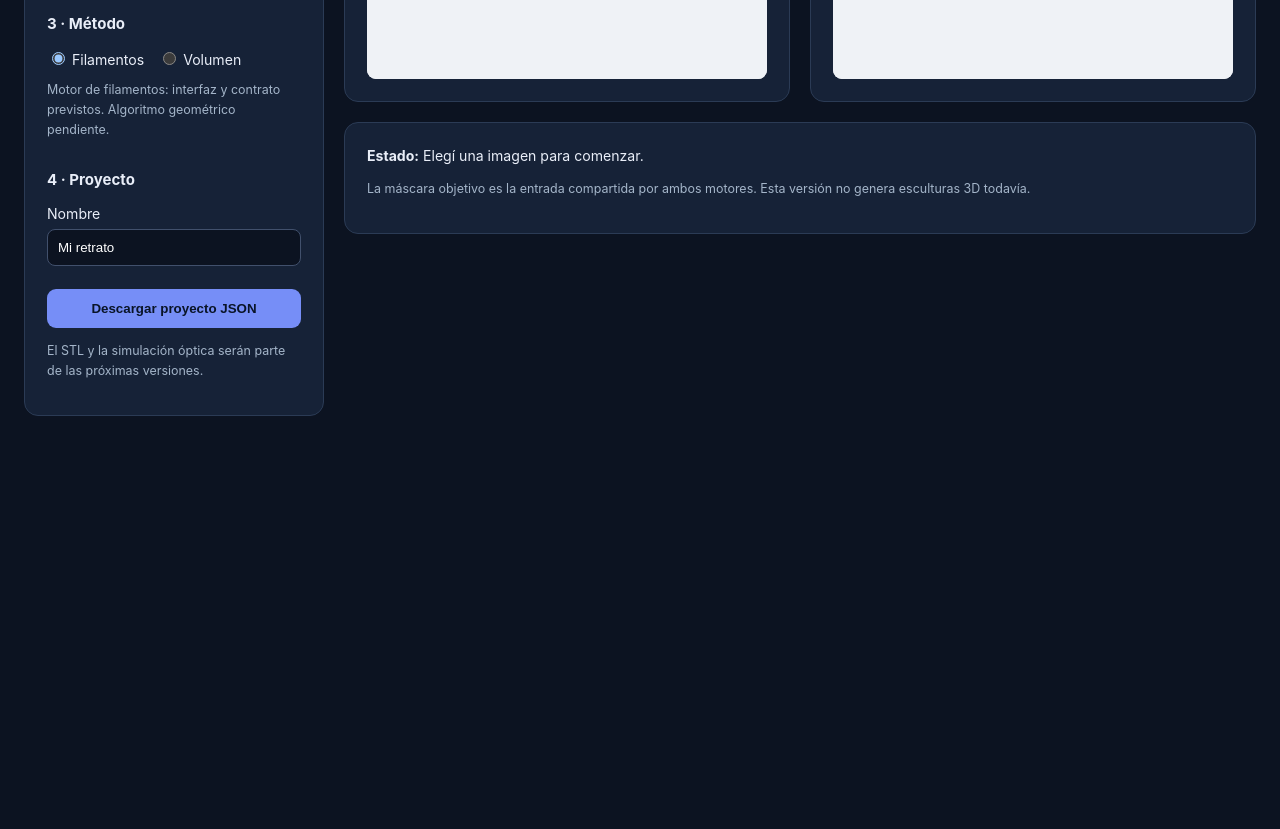
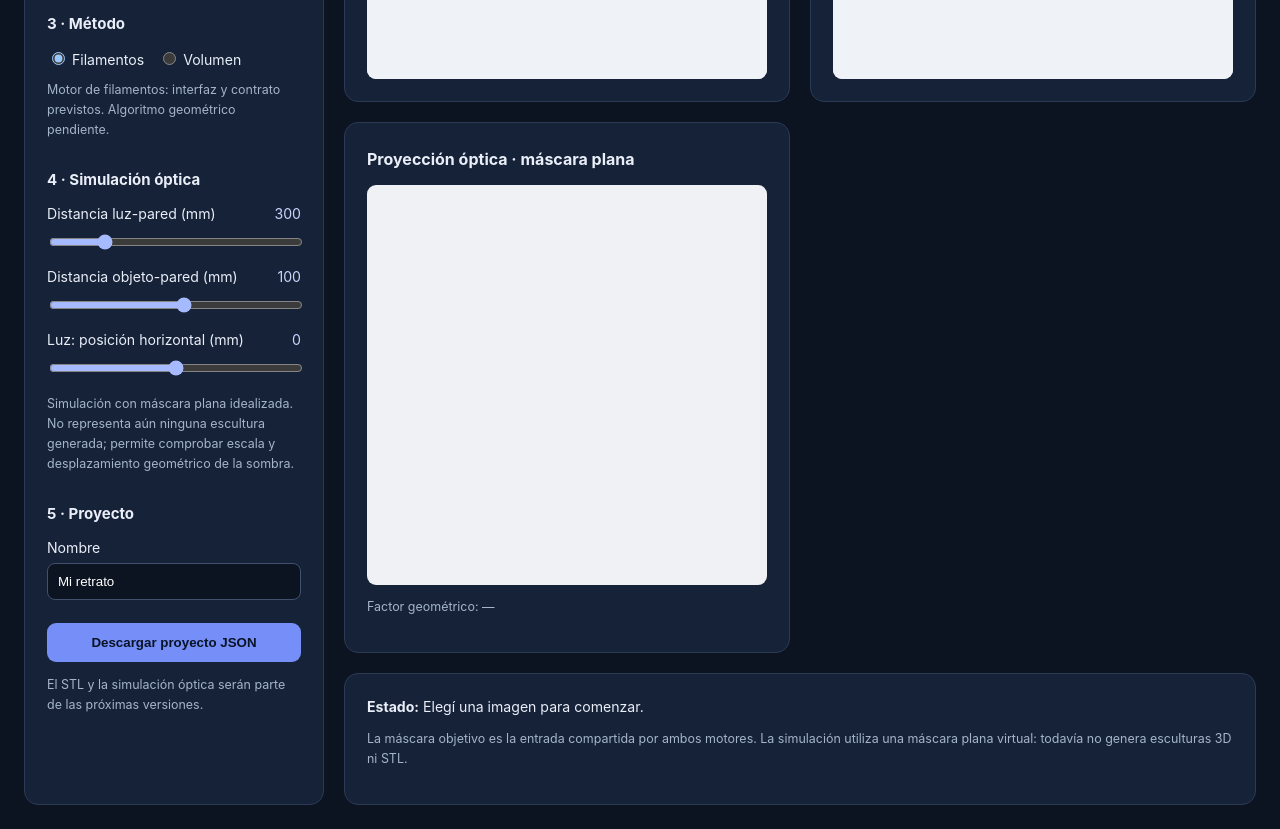
Before and after one commit to MaharBa264/shadow-portrait-studio, a website: page index.html in a window 1280 px wide. Shown: the part 500-1329 px from the top of the page. Before the commit the page ends 940 px from the top, so only its background shows below. Drawn offline with Linux system fonts and the light colour scheme.

Commit message:
feat: add adjustable flat-mask optical reference preview

```diff
--- a/index.html
+++ b/index.html
@@ -1,9 +1,14 @@
 <!doctype html>
 <html lang="es"><head><meta charset="utf-8"><meta name="viewport" content="width=device-width,initial-scale=1"><title>Shadow Portrait Studio</title><link rel="stylesheet" href="./src/style.css"></head>
-<body><header><span class="mark">◐</span><div><h1>Shadow Portrait Studio</h1><p>Laboratorio abierto de esculturas de sombras</p></div><span class="tag">Prototype 0.1</span></header>
+<body><header><span class="mark">◐</span><div><h1>Shadow Portrait Studio</h1><p>Laboratorio abierto de esculturas de sombras</p></div><span class="tag">Prototype 0.2</span></header>
 <main><aside class="panel"><h2>1 · Retrato</h2><label class="upload">Elegir imagen <input id="upload" type="file" accept="image/png,image/jpeg,image/webp"></label><p class="hint">Se procesa en tu navegador. No se envía a ningún servidor.</p>
 <h2>2 · Preparación</h2><label>Umbral de oscuridad <output id="thresholdValue">125</output><input id="threshold" type="range" min="0" max="255" value="125"></label><label>Contraste <output id="contrastValue">1.3</output><input id="contrast" type="range" min="0.5" max="3" value="1.3" step="0.1"></label><label><input type="checkbox" id="invert"> Invertir máscara</label>
 <h2>3 · Método</h2><div class="switch"><label><input type="radio" name="mode" value="lines" checked> Filamentos</label><label><input type="radio" name="mode" value="volume"> Volumen</label></div><p class="hint" id="methodNote">Motor de filamentos: interfaz y contrato previstos. Algoritmo geométrico pendiente.</p>
-<h2>4 · Proyecto</h2><label>Nombre <input type="text" id="title" value="Mi retrato"></label><button id="export">Descargar proyecto JSON</button><p class="hint">El STL y la simulación óptica serán parte de las próximas versiones.</p></aside>
-<section class="workspace"><div class="card"><h2>Imagen de referencia</h2><canvas id="original" width="420" height="420"></canvas></div><div class="card"><h2>Máscara objetivo</h2><canvas id="target" width="420" height="420"></canvas></div><div class="info"><strong>Estado:</strong> <span id="status">Elegí una imagen para comenzar.</span><p>La máscara objetivo es la entrada compartida por ambos motores. Esta versión no genera esculturas 3D todavía.</p></div></section></main>
+<h2>4 · Simulación óptica</h2>
+<label>Distancia luz-pared (mm) <output id="lightZValue">300</output><input id="lightZ" type="range" min="200" max="700" step="10" value="300"></label>
+<label>Distancia objeto-pared (mm) <output id="objectZValue">100</output><input id="objectZ" type="range" min="20" max="170" step="5" value="100"></label>
+<label>Luz: posición horizontal (mm) <output id="lightXValue">0</output><input id="lightX" type="range" min="-100" max="100" step="5" value="0"></label>
+<p class="hint">Simulación con máscara plana idealizada. No representa aún ninguna escultura generada; permite comprobar escala y desplazamiento geométrico de la sombra.</p>
+<h2>5 · Proyecto</h2><label>Nombre <input type="text" id="title" value="Mi retrato"></label><button id="export">Descargar proyecto JSON</button><p class="hint">El STL y la simulación óptica serán parte de las próximas versiones.</p></aside>
+<section class="workspace"><div class="card"><h2>Imagen de referencia</h2><canvas id="original" width="420" height="420"></canvas></div><div class="card"><h2>Máscara objetivo</h2><canvas id="target" width="420" height="420"></canvas></div><div class="card"><h2>Proyección óptica · máscara plana</h2><canvas id="projection" width="420" height="420"></canvas><p class="hint" id="opticalScale">Factor geométrico: —</p></div><div class="info"><strong>Estado:</strong> <span id="status">Elegí una imagen para comenzar.</span><p>La máscara objetivo es la entrada compartida por ambos motores. La simulación utiliza una máscara plana virtual: todavía no genera esculturas 3D ni STL.</p></div></section></main>
 <script type="module" src="./src/main.js"></script></body></html>
```
